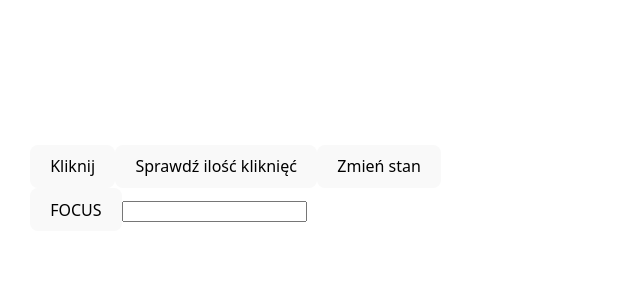
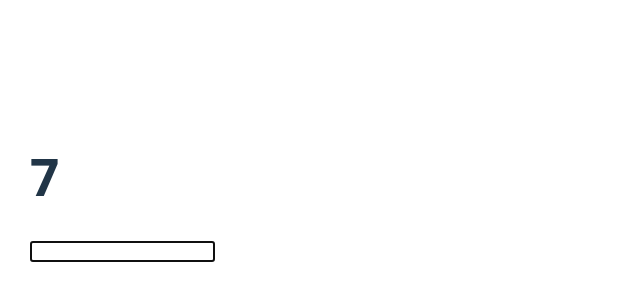
Before and after one commit to strefakursowpl/Kurs-React-od-podstaw, a React (Vite) app: page / in a window 1280 px wide. Shown: the part 212-512 px from the top of the page, without its empty margins (0-640 px from the left). Built offline with nearby package versions, Linux system fonts and the light colour scheme.

Commit message:
3_6 - hook useEffect

```diff
--- a/src/main.tsx
+++ b/src/main.tsx
@@ -2,10 +2,10 @@ import { StrictMode } from 'react';
 import { createRoot } from 'react-dom/client';
 
 import './index.css';
-import { RefComponent } from "./ref";
+import { UseEffectComponent } from "./use-effect";
 
 createRoot(document.getElementById('root')!).render(
 	<StrictMode>
-		<RefComponent />
+		<UseEffectComponent />
 	</StrictMode>,
 );
--- /dev/null
+++ b/src/use-effect.tsx
@@ -0,0 +1,107 @@
+import { useEffect, useRef, useState } from 'react';
+
+// let didInit = false;
+
+export function UseEffectComponent() {
+	// Zastosowanie useEffect:
+	// 1. Do obsługi funkcji nie związanych z React, np. ustawianie setInterval, setTimeout.
+	// 2. Do synchronizacji stanu z rzeczami nie związanymi z React np. synchronizacja stanu
+	//    isPlaying komponentu video z działaniem odtwarzacza video.
+	// 3. Do synchronizacji Reacta z zewnętrznymi bibliotekami, np. do inicjalizacji biblioteki.
+	// 4. Do podpinania listenerów globalnych np. 'resize', czy 'beforeunload'.
+	// 5. Jeżeli chcemy aby miała miejsce jakaś akcja np. focus na inpucie po zmountowaniu komponentu,
+	//    czy zmianie stanu.
+	// 6. Do pobierania danych przez API, ale poleca się aby do tego celu użyć zewnętrzne biblioteki
+	//    np. React Query (TanStack Query) czy SWR.
+	//
+	// Zasady:
+	// 1. Do useEffect jako pierwszy parametr przekazujemy funkcję,
+	//    jako drugi tablicę zależności (dependencies), funkcje czyszcząca tzw. cleanup,
+	//    podajemy w return.
+	// 2. Efekty mają związek z cyklem życia komponentów, jeżeli nie przekażemy drugiego parametru,
+	//    useEffect będzie się odpalał za każdym razem, jeżeli drugi parametr to będzie pusta tablica
+	//    to useEffect uruchomi się tylko podczas mountu tego komponentu raz. Jeżeli przekażemy jakieś
+	//    zależności to useEffect będzie się odpalał za każdym razem gdy zmieniona zostanie zależność.
+	// 3. Funkcja czyszcząca uruchamia się przed każdym (z wyjątkiem pierwszego)
+	//    useEffect po zmianie jego zależności
+	//    oraz po fazie unmount komponentu. Przykładowo jeżeli mamy pustą tablicę zależności cleanup function
+	//    wykona się dopiero po usunięciu komponentu (unmount).
+	// 4. Jeżeli już musimy zaktualizować jakiś stan z wnętrza useEffect, nigdy nie podajemy go
+	//    do tablicy zależności, spowoduje to nieskończony re-render.
+	// 5. Należy zawsze czyścić podpięte listenery w return, jeżeli tego nie zrobimy
+	//    to efekt będzie taki że będą nam się podpinać dwukrotnie w StrictMode w developmencie,
+	//    lub po odmontowaniu i zmontowaniu komponentu podepnie nam się drugi raz to samo.
+	// 6. To samo tyczy się różnych efektów przykładowo w useEffect otworzyliśmy popup,
+	//    to w funkcji czyszczącej czyli w return powinniśmy go zamknąć.
+	// 7. Jeżeli jakaś logika powinna z danego komponentu odpalać się raz per aplikacja,
+	//    a nie per komponent powinniśmy użyć zmiennej poza komponentem sprawdzającej czy
+	//    dana akcja miała miejsce, szczególnie przydatne jeżeli komponent ma być używany
+	//    w wielu miejscach w aplikacji. Można też przenieść całą taką logikę poza komponent.
+
+	const [counter, setCounter] = useState(0);
+
+	useEffect(() => {
+		const interval = setInterval(() => setCounter(c => c + 1), 1000);
+
+		return () => clearInterval(interval);
+	}, []);
+
+	useEffect(() => {
+		const resizeFunction = () => console.log('test123');
+		window.addEventListener('resize', resizeFunction);
+
+		return () => window.removeEventListener('resize', resizeFunction);
+	}, []);
+
+	const inputRef = useRef(null);
+
+	const [text, setText] = useState('');
+
+	useEffect(() => {
+        inputRef.current?.focus();
+    }, []);
+
+    // do tego celu nie używajmy useEffect! Ponieważ możemy użyć eventListenera
+    // nie używajmy także żeby zsynchronizować dwa stany
+    // np. chcielibyśmy połączyć state counter z text
+    // zawsze starajmy się takie rzeczy robić w eventListenerach po akcji użytkownika
+    // lub po prostu podczas renderowania
+    //
+    // useEffect(() => {
+    //     document.title = text;
+    // }, [text]);
+
+	// jeżeli musimy skorzystać z akcji która może mieć miejsce tylko raz,
+    // ale wiemy że komponent jest reużywalny, możemy skorzystać ze zmiennej poza komponentem
+    // didInit definiujemy poza komponentem, to nam zapewni że tylko raz wydarzy się ta akcja
+	// useEffect(() => {
+	//     if(!didInit)
+	//     {
+    //         didInit = true;
+	//         checkToken();
+	//     }
+	// }, []);
+
+
+    // przykład z dependencies
+    // const [serverUrl, setServerUrl] = useState('http://localhost/chat');
+    // const [roomId, setRoomId] = useState(145);
+
+    // useEffect(() => {
+    //   const connection = createConnection(serverUrl, roomId);
+    //   connection.connect();
+    //   return () => {
+    //     connection.disconnect();
+    //   };
+    // }, [serverUrl, roomId]);
+
+	return (
+		<div style={{ paddingLeft: '30px' }}>
+			<h1>{counter}</h1>
+			<input type="text" ref={inputRef} value={text} onChange={e => {
+                setText(e.target.value);
+                document.title = e.target.value;
+            }} />
+		</div>
+	);
+}
```
